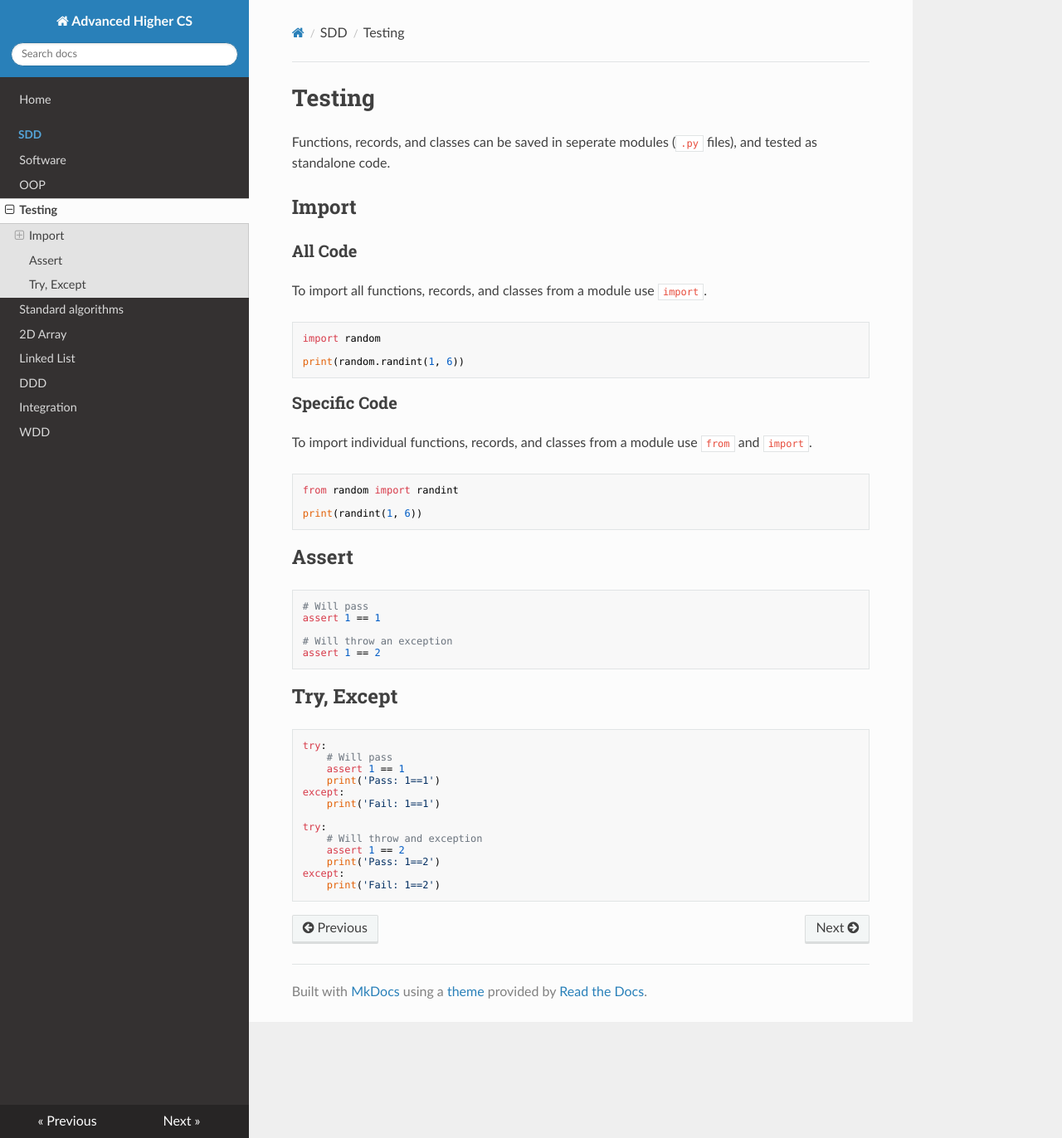
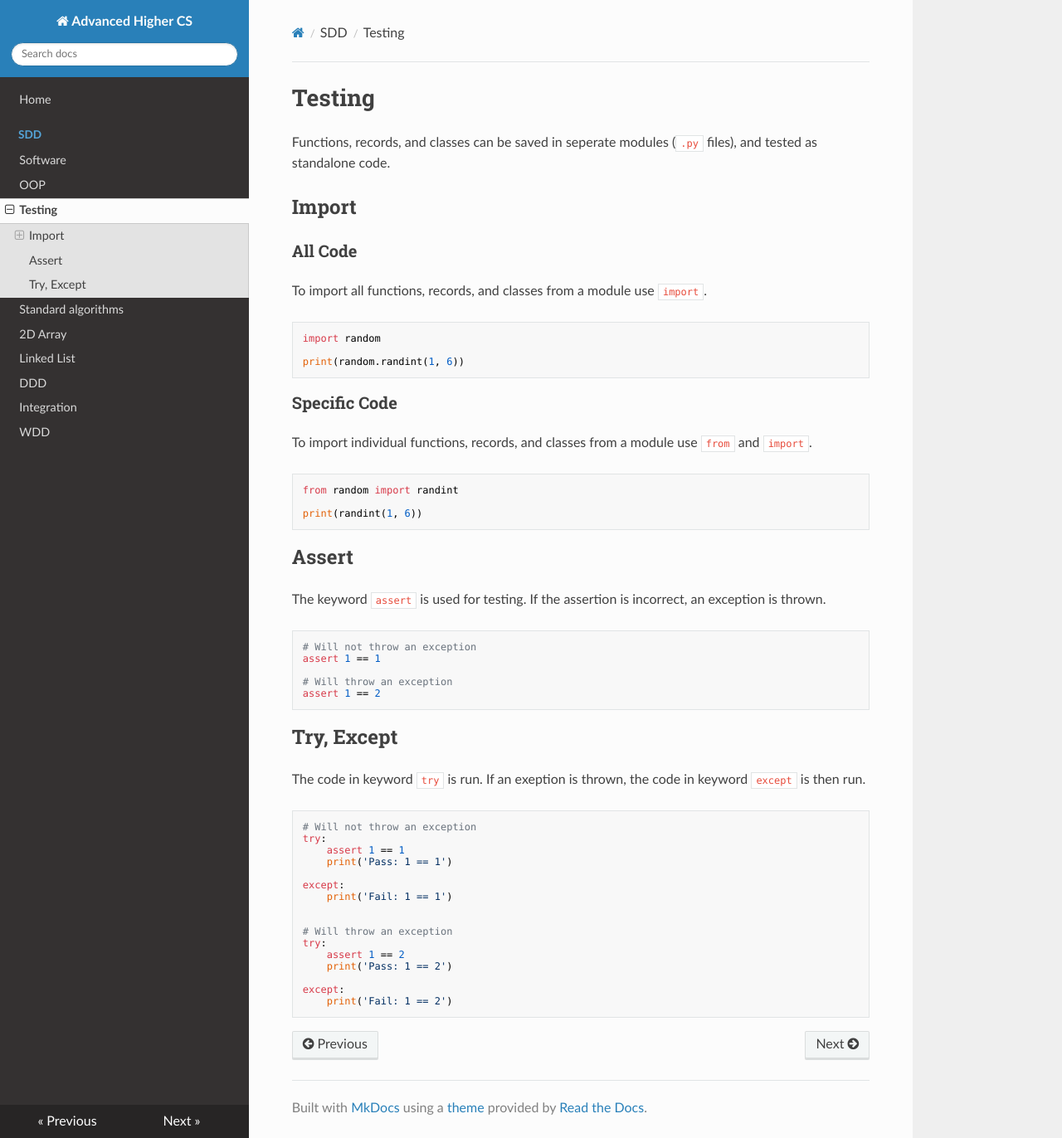
Before and after one commit to MrFriendCS/AH-CS, an MkDocs documentation site: the page built from docs/sdd/AH-CS-SDD-Testing.md, in a window 1280 px wide and 1372 px high. Shown: the whole window at 83% size. Built offline with MkDocs 1.6.1, drawn with Linux system fonts in a browser that asks for light colours; nearby versions of some CDN libraries.

Commit message:
Update AH-CS-SDD-Testing.md

````diff
--- a/docs/sdd/AH-CS-SDD-Testing.md
+++ b/docs/sdd/AH-CS-SDD-Testing.md
@@ -30,8 +30,11 @@ print(randint(1, 6))
 
 ## Assert
 
+The keyword `assert` is used for testing.
+If the assertion is incorrect, an exception is thrown.
+
 ``` python
-# Will pass
+# Will not throw an exception
 assert 1 == 1
 
 # Will throw an exception
@@ -41,18 +44,24 @@ assert 1 == 2
 
 ## Try, Except
 
+The code in keyword `try` is run.
+If an exeption is thrown, the code in keyword `except` is then run.
+
 ``` python
+# Will not throw an exception
 try:
-    # Will pass
     assert 1 == 1
-    print('Pass: 1==1')
+    print('Pass: 1 == 1')
+
 except:
-    print('Fail: 1==1')
+    print('Fail: 1 == 1')
 
+
+# Will throw an exception
 try:
-    # Will throw and exception
     assert 1 == 2
-    print('Pass: 1==2')
+    print('Pass: 1 == 2')
+
 except:
-    print('Fail: 1==2')
+    print('Fail: 1 == 2')
 ```
````
